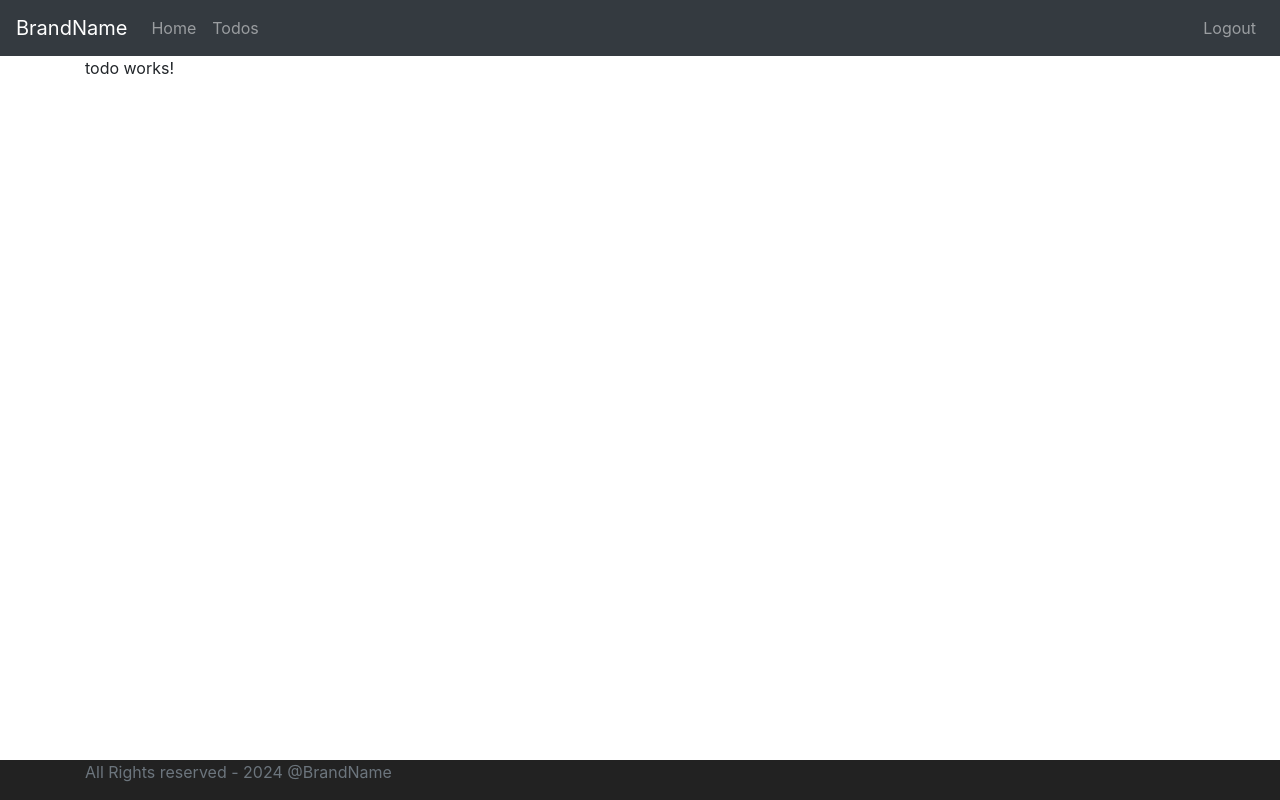
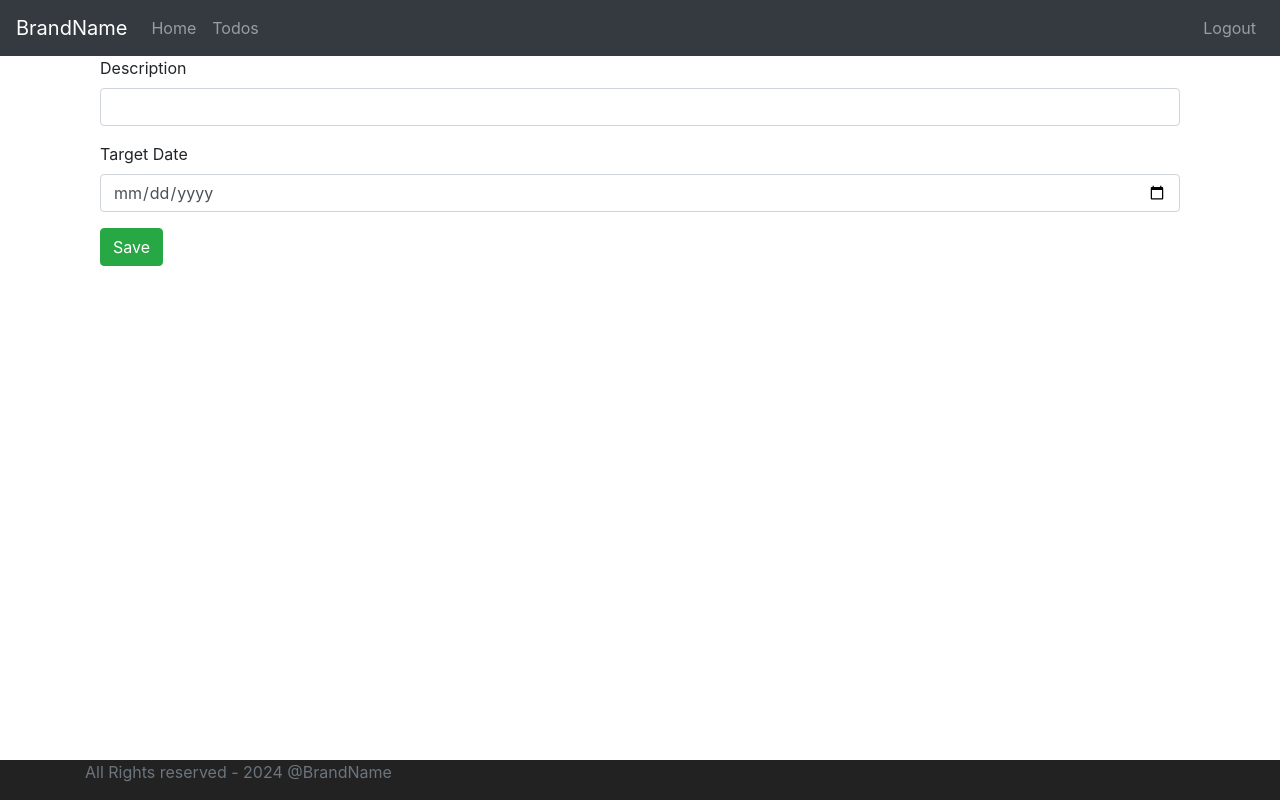
Before and after one commit to kannanfsd/complete-fsd, an Angular app in the folder todo-ui/: page /todos/1 in a window 1280 px wide. Built offline with nearby package versions, Linux system fonts and the light colour scheme; no server answers; sample sign-in values are in the browser's storage.

Commit message:
Creating Retrieve Tod0 Service and Connect Angular Frontend

```diff
--- a/todo-ui/src/app/service/data/todo-data.service.ts
+++ b/todo-ui/src/app/service/data/todo-data.service.ts
@@ -18,4 +18,8 @@ export class TodoDataService {
   deleteTodo(username:string, id: number){
     return this.http.delete(`http://localhost:8090/users/${username}/todos/${id}`);
   }
+
+  retrieveTodos(username: string, id: number){
+    return this.http.get<Todo>(`http://localhost:8090/users/${username}/todos/${id}`);
+  }
 }
--- a/todo-ui/src/app/todo/todo.component.html
+++ b/todo-ui/src/app/todo/todo.component.html
@@ -1 +1,11 @@
-<p>todo works!</p>
+<div class="container">
+  <fieldset class="form-group">
+    <label>Description</label>
+    <input [(ngModel)]="todo.description" class="form-control" type="text" name="description" required>
+  </fieldset>
+  <fieldset class="form-group">
+    <label>Target Date</label>
+    <input [(ngModel)]="todo.targetDate" class="form-control" type="date" name="targetDate" required>
+  </fieldset>
+  <button class="btn btn-success" (click)="saveTodo()">Save</button>
+</div>
--- a/todo-ui/src/app/todo/todo.component.ts
+++ b/todo-ui/src/app/todo/todo.component.ts
@@ -1,10 +1,32 @@
-import { Component } from '@angular/core';
+import { Component, OnInit } from '@angular/core';
+import { TodoDataService } from '../service/data/todo-data.service';
+import { Todo } from '../list-todos/list-todos.component';
+import { ActivatedRoute } from '@angular/router';
 
 @Component({
   selector: 'app-todo',
   templateUrl: './todo.component.html',
   styleUrls: ['./todo.component.css']
 })
-export class TodoComponent {
+export class TodoComponent implements OnInit {
+  id: number = 0;
+  todo: Todo = {
+    id: 0,
+    description: '',
+    done: false,
+    targetDate: new Date
+  };
+  constructor(
+    private todoService: TodoDataService,
+    private route: ActivatedRoute) {}
 
+  ngOnInit(): void {
+    this.id = this.route.snapshot.params['id'];
+    this.todoService.retrieveTodos('jack', this.id).subscribe(
+      data => this.todo = data
+    )
+  }
+  saveTodo() {
+
+  }
 }
```
Also changed, not shown: 2 other files (tests, documents, lock files or other folders).
